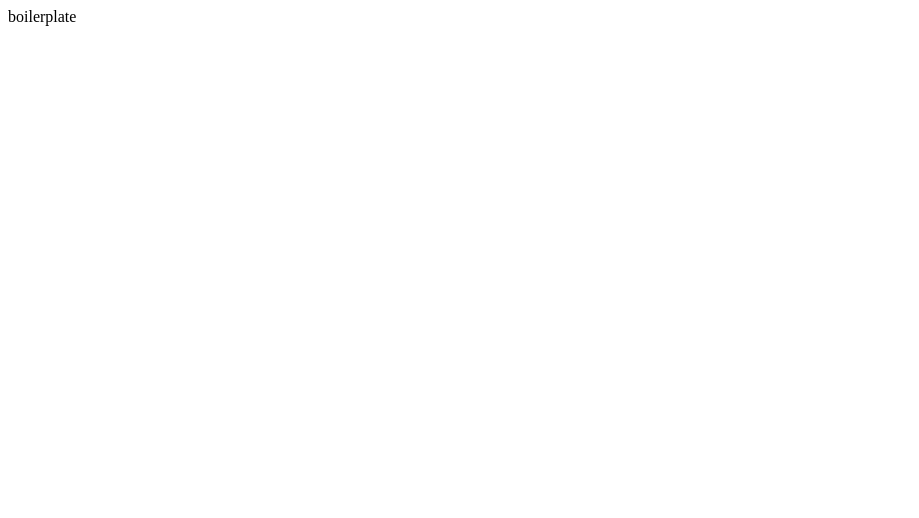
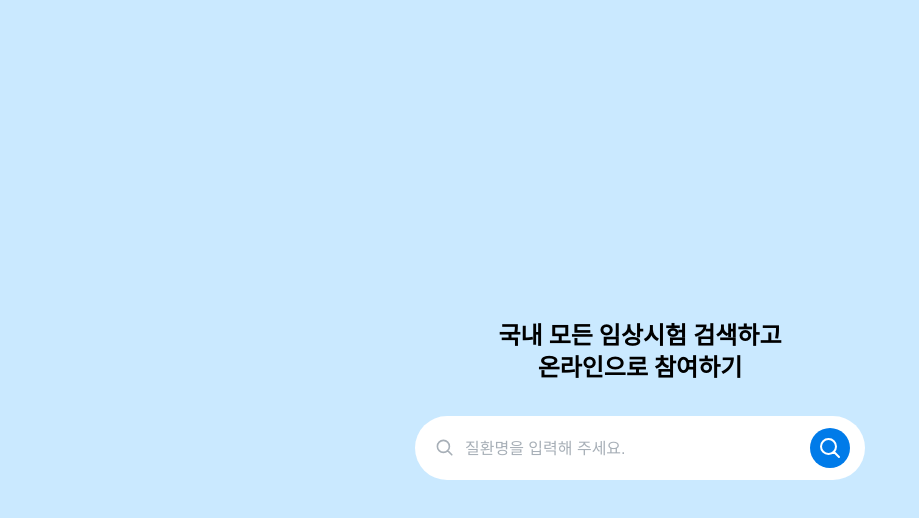
Before and after one commit to preOnboarding8-team1/pre-onboarding-8th-3-1, a React (Create React App) app: page / in a window 1280 px wide. Shown: the top 518 px of the page, without its empty margins (0-919 px from the left). Built offline with nearby package versions, Linux system fonts and the light colour scheme.

Commit message:
💄 Design:  드롭다운 및 검색기능 퍼블리싱

```diff
--- a/src/App.tsx
+++ b/src/App.tsx
@@ -1,6 +1,7 @@
+import Main from './pages/Main';
+
 const App = () => {
-  const num = 1;
-  return <div>boilerplate</div>;
+  return <Main />;
 };
 
 export default App;
--- /dev/null
+++ b/src/components/MagnifierIcon.tsx
@@ -0,0 +1,19 @@
+const MagnifierIcon = () => {
+  return (
+    <svg
+      xmlns="http://www.w3.org/2000/svg"
+      fill="none"
+      viewBox="0 0 24 24"
+      strokeWidth={2}
+      stroke="currentColor"
+      className="w-6 h-6">
+      <path
+        strokeLinecap="round"
+        strokeLinejoin="round"
+        d="M21 21l-5.197-5.197m0 0A7.5 7.5 0 105.196 5.196a7.5 7.5 0 0010.607 10.607z"
+      />
+    </svg>
+  );
+};
+
+export default MagnifierIcon;
--- /dev/null
+++ b/src/pages/Main.tsx
@@ -0,0 +1,40 @@
+import { useState } from 'react';
+import styled from 'styled-components';
+import DropDown from '../components/DropDown';
+import SearchBar from '../components/SearchBar';
+import GlobalStyle from '../style/GlobalStyle';
+
+const Main = () => {
+  const [isDropDownOpen, setIsDropDownOpen] = useState(false);
+  const [searchValue, setSearchValue] = useState('');
+
+  return (
+    <>
+      <GlobalStyle />
+      <Wrapper>
+        <Title>
+          국내 모든 임상시험 검색하고 <br />
+          온라인으로 참여하기
+        </Title>
+        <SearchBar setIsDropDownOpen={setIsDropDownOpen} searchValue={searchValue} setSearchValue={setSearchValue} />
+        {isDropDownOpen && <DropDown searchValue={searchValue} setSearchValue={setSearchValue} />}
+      </Wrapper>
+    </>
+  );
+};
+
+export default Main;
+
+const Wrapper = styled.div`
+  display: flex;
+  flex-direction: column;
+  justify-content: center;
+  align-items: center;
+`;
+
+const Title = styled.h1`
+  text-align: center;
+  font-size: 1.5rem;
+  line-height: 2rem;
+  margin-bottom: 2rem;
+`;
```
